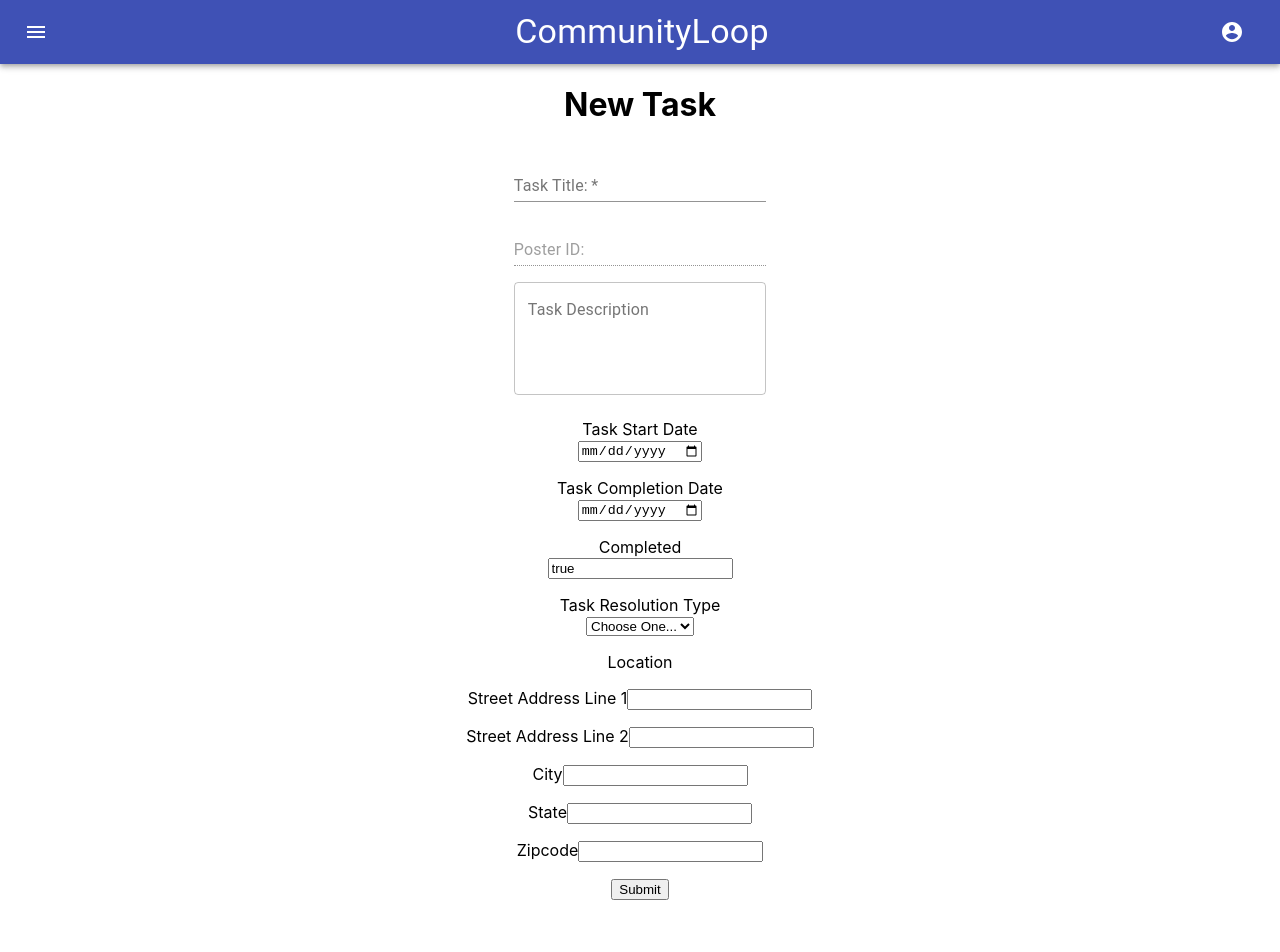
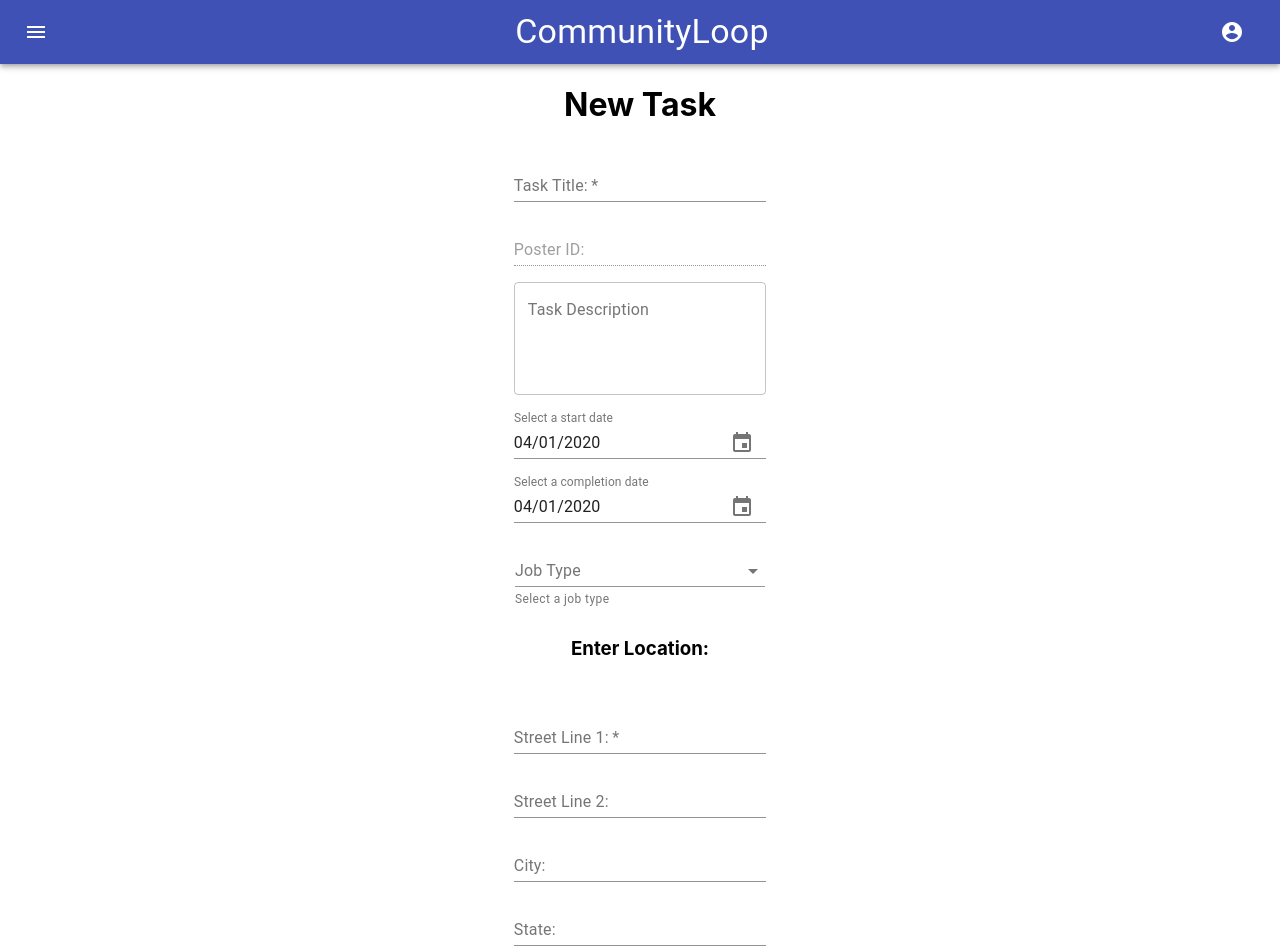
Before and after one commit to dylanosmith/CommunityLoop, a React (Create React App) app in the folder client/: page /tasks/new in a window 1280 px wide. Shown: the top 952 px of the page. Before the commit the page ends 916 px from the top, so only its background shows below. Built offline with nearby package versions, Linux system fonts and the light colour scheme; the HTML template or start-up script is replaced by a standard one.

Commit message:
updated task form, and task details page

```diff
--- a/client/package.json
+++ b/client/package.json
@@ -3,13 +3,16 @@
   "version": "0.1.0",
   "private": true,
   "dependencies": {
+    "@date-io/date-fns": "^1.3.13",
     "@material-ui/core": "^4.9.7",
     "@material-ui/icons": "^4.9.1",
+    "@material-ui/pickers": "^3.2.10",
     "@reach/router": "^1.3.3",
     "@testing-library/jest-dom": "^4.2.4",
     "@testing-library/react": "^9.5.0",
     "@testing-library/user-event": "^7.2.1",
     "axios": "^0.19.2",
+    "date-fns": "^2.11.1",
     "react": "^16.13.1",
     "react-dom": "^16.13.1",
     "react-scripts": "3.4.1"
--- a/client/src/views/NewTask.js
+++ b/client/src/views/NewTask.js
@@ -1,9 +1,17 @@
 import React, { useState, useContext } from 'react';
 import axios from 'axios';
+import 'date-fns';
 import { Button, TextField } from '@material-ui/core';
 import { makeStyles } from '@material-ui/core/styles';
 import { navigate } from "@reach/router";
 import NavbarContext from "../context/NavbarContext";
+import { MuiPickersUtilsProvider, KeyboardDatePicker } from '@material-ui/pickers';
+import DateFnsUtils from '@date-io/date-fns';
+import InputLabel from '@material-ui/core/InputLabel';
+import MenuItem from '@material-ui/core/MenuItem';
+import FormHelperText from '@material-ui/core/FormHelperText';
+import FormControl from '@material-ui/core/FormControl';
+import Select from '@material-ui/core/Select';
 
 const useStyles = makeStyles(theme => ({
     root: {
@@ -12,6 +20,13 @@ const useStyles = makeStyles(theme => ({
         width: '25ch',
       },
     },
+    formControl: {
+        margin: theme.spacing(1),
+        minWidth: 250,
+      },
+      selectEmpty: {
+        marginTop: theme.spacing(2),
+      },
   }));
 
 const NewTask = props =>{
@@ -19,31 +34,35 @@ const NewTask = props =>{
     const context = useContext(NavbarContext);
 
     const [title, setTitle] = useState("");
-    const [BidderID, setBidderID] = useState(0);
-    const [PosterID, setPosterID] = useState(0);
+
+    const [PosterID] = useState(context.userid);
     const [description, setDescription] = useState("");
-    const [startDate, setStartDate] = useState(Date);
-    const [completionDate, setCompletionDate] = useState(Date);
+    const [startDate, setStartDate] = useState(new Date('2020-04-01T21:11:54'));
+    const [completionDate, setCompletionDate] = useState(new Date('2020-04-01T21:11:54'));
     const [completed, setCompleted] = useState(true);
-    const [typeOfTask, setTypeOfTask] = useState(false);
-    const [location, setLocation] = useState("")
+    const [typeOfTask, setTypeOfTask] = useState("");
+    const [location, setLocation] = useState({
+        streetLine1:"",
+        streetLine2: "",
+        city: "",
+        state:"",
+        zipcode: 83702
+    });
 
     const onSubmitHandler = event => {
         event.preventDefault();
         axios.post('http://localhost:8000/api/tasks/new', {
             title,
-            BidderID,
             PosterID,
             description,
             startDate,
             completionDate,
-            completed,
             typeOfTask,
             location
         })
         .then(response => {
             console.log("Response:", response);
-            props.navigate(`/tasks/${props.id}/list`);
+            props.navigate(`/tasks/${response.data._id}`);
         })
         .catch(error => console.log("Error:", error))
     }
@@ -63,7 +82,7 @@ const NewTask = props =>{
                     disabled
                     id="standard-disabled"
                     label="Poster ID:"
-                    defaultValue = {context.userid}
+                    value = {PosterID}
                 />
                 <br/>
                 <TextField
@@ -76,51 +95,96 @@ const NewTask = props =>{
                     value = {description}
                 />
                 <br/>
-                <p>
-                    <label>Task Start Date</label> <br />
-                    <input type="date" value={startDate} name="startDate" onChange = {(event) =>{setStartDate(event.target.value)}}/>
-                </p>
-                <p>
-                    <label>Task Completion Date</label> <br />
-                    <input type="date" value={completionDate} name="completionDate" onChange = {(event) =>{setCompletionDate(event.target.value)}}/>
-                </p>
-                <p>
-                    <label>Completed</label> <br />
-                    <input type="boolean" value={completed} name="completed" onChange = {(event) =>{setCompleted(event.target.value)}}/>
-                </p>
-                <p>
-                <label htmlFor="typeOfTask">Task Resolution Type</label> <br />
-                <select value={typeOfTask} name="typeOfTask" onChange = {(event) =>{setTypeOfTask(event.target.value)}}>
-                    <option>Choose One...</option>
-                    <option value={typeOfTask.bid} name="bid">Bid</option>
-                    <option value={typeOfTask.barter} name="barter">Barter</option>
-                    <option value={typeOfTask.free} name="free">Free</option>
-                </select>
-                </p>
-                <p>
-                    <label>Location</label> <br />
-                    <p>
-                    <label>Street Address Line 1</label>
-                    <input type="text" value={location.streeLine1} name="streetLine1" onChange = {(event) => {setLocation({...location, streetLine1:event.target.value})}}/>
-                    </p>
-                    <p>
-                    <label>Street Address Line 2</label>
-                    <input type="text" value={location.streeLine2} name="streetLine2" onChange = {(event) => {setLocation({...location, streetLine2:event.target.value})}}/>
-                    </p>
-                    <p>
-                    <label>City</label>
-                    <input type="text" value={location.city} name="city" onChange = {(event) => {setLocation({...location, city:event.target.value})}}/>
-                    </p>
-                    <p>
-                    <label>State</label>
-                    <input type="text" value={location.state} name="state" onChange = {(event) => {setLocation({...location, state:event.target.value})}}/>
-                    </p>
-                    <p>
-                    <label>Zipcode</label>
-                    <input type="text" value={location.zipcode} name="zipcode" onChange = {(event) => {setLocation({...location, zipcode:event.target.value})}}/>
-                    </p>
-                    <input className="button" type="submit"/>
-                </p>
+                <MuiPickersUtilsProvider utils={DateFnsUtils}>
+                    <KeyboardDatePicker
+                        margin="normal"
+                        id="date-picker-dialog"
+                        label="Select a start date"
+                        format="MM/dd/yyyy"
+                        value={startDate}
+                        onChange={(date) =>{setStartDate(date)}}
+                        KeyboardButtonProps={{
+                            'aria-label': 'change date',
+                        }}
+                    />
+                    <br/>
+                    <KeyboardDatePicker
+                        margin="normal"
+                        id="date-picker-dialog"
+                        label="Select a completion date"
+                        format="MM/dd/yyyy"
+                        value={completionDate}
+                        onChange={(date) =>{setCompletionDate(date)}}
+                        KeyboardButtonProps={{
+                            'aria-label': 'change date',
+                        }}
+                    />
+                    <br/>
+                </MuiPickersUtilsProvider>
+                <FormControl className={classes.formControl}>
+                    <InputLabel id="demo-simple-select-helper-label">Job Type</InputLabel>
+                    <Select
+                    labelId="demo-simple-select-helper-label"
+                    id="demo-simple-select-helper"
+                    value={typeOfTask}
+                    onChange = {(event) =>{setTypeOfTask(event.target.value)}}
+                    >
+                        <MenuItem value="">
+                            <em>None</em>
+                        </MenuItem>
+                        <MenuItem value={"Bid"}>Bid</MenuItem>
+                        <MenuItem value={"Barter"}>Barter</MenuItem>
+                        <MenuItem value={"Free"}>Free</MenuItem>
+                    </Select>
+                    <FormHelperText>Select a job type</FormHelperText>
+                </FormControl>
+                <br/>
+                <h3>Enter Location:</h3>
+                <br/>
+                <TextField
+                    required
+                    id="standard-required"
+                    label="Street Line 1:"
+                    onChange ={(e) => setLocation({...location,
+                        streetLine1: e.target.value})}
+                    value = {location.streetLine1}
+                />
+                <br/>
+                <TextField
+                    id="standard-required"
+                    label="Street Line 2:"
+                    onChange ={(e) => setLocation({...location,
+                        streetLine2: e.target.value})}
+                    value = {location.streetLine2}
+                />
+                <br/>
+                <TextField
+                    id="standard-required"
+                    label="City:"
+                    onChange ={(e) => setLocation({...location,
+                        city: e.target.value})}
+                    value = {location.city}
+                />
+                <br/>
+                <TextField
+                    id="standard-required"
+                    label="State:"
+                    onChange ={(e) => setLocation({...location,
+                        state: e.target.value})}
+                    value = {location.state}
+                />
+                <br/>
+                <TextField
+                    id="standard-required"
+                    label="ZipCode:"
+                    type="number"
+                    onChange ={(e) => setLocation({...location,
+                        zipcode: e.target.value})}
+                    value = {location.zipcode}
+                />
+                <br/>
+
+                <Button type = "submit" variant ="outlined" color="secondary">Add Task</Button>
             </form>
         </div>
     )
--- a/client/src/views/TaskDetail.js
+++ b/client/src/views/TaskDetail.js
@@ -13,7 +13,8 @@ const TaskDetail = props => {
 
     const dateFormat = (date) => {
         let taskDate = new Date(date);
-        return taskDate.getMonth() + "/" + taskDate.getDate() + "/" + taskDate.getFullYear()
+        console.log(taskDate);
+        return taskDate.getMonth()+1 + "/" + taskDate.getDate() + "/" + taskDate.getFullYear()
     }
 
     useEffect(() => {
```
Also changed, not shown: 1 other file (tests, documents, lock files or other folders).
